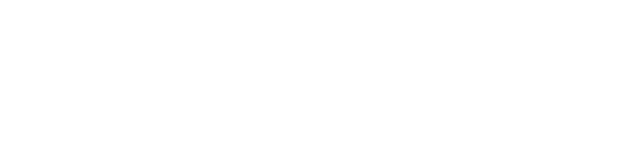
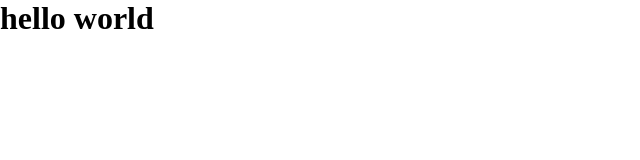
Before and after one commit to fazlerabbi13/Responsive-WebApp, a plain HTML site: page index.html in a window 1280 px wide. Shown: the whole page, without its empty margins (0-640 px from the left). Drawn offline with Linux system fonts and the light colour scheme.

Commit message:
link external css with html.

```diff
--- a/index.html
+++ b/index.html
@@ -4,10 +4,11 @@
     <meta charset="UTF-8">
     <meta name="viewport" content="width=device-width, initial-scale=1.0">
     <title>Fitness Center</title>
+    <link rel="stylesheet" href="styles/styles.css">
 </head>
 <body>
     <header>
-
+        <h1>hello world</h1>
     </header>
     <main>
 
--- /dev/null
+++ b/styles/styles.css
@@ -0,0 +1,4 @@
+*{
+    margin: 0;
+    padding: 0;
+}
```
